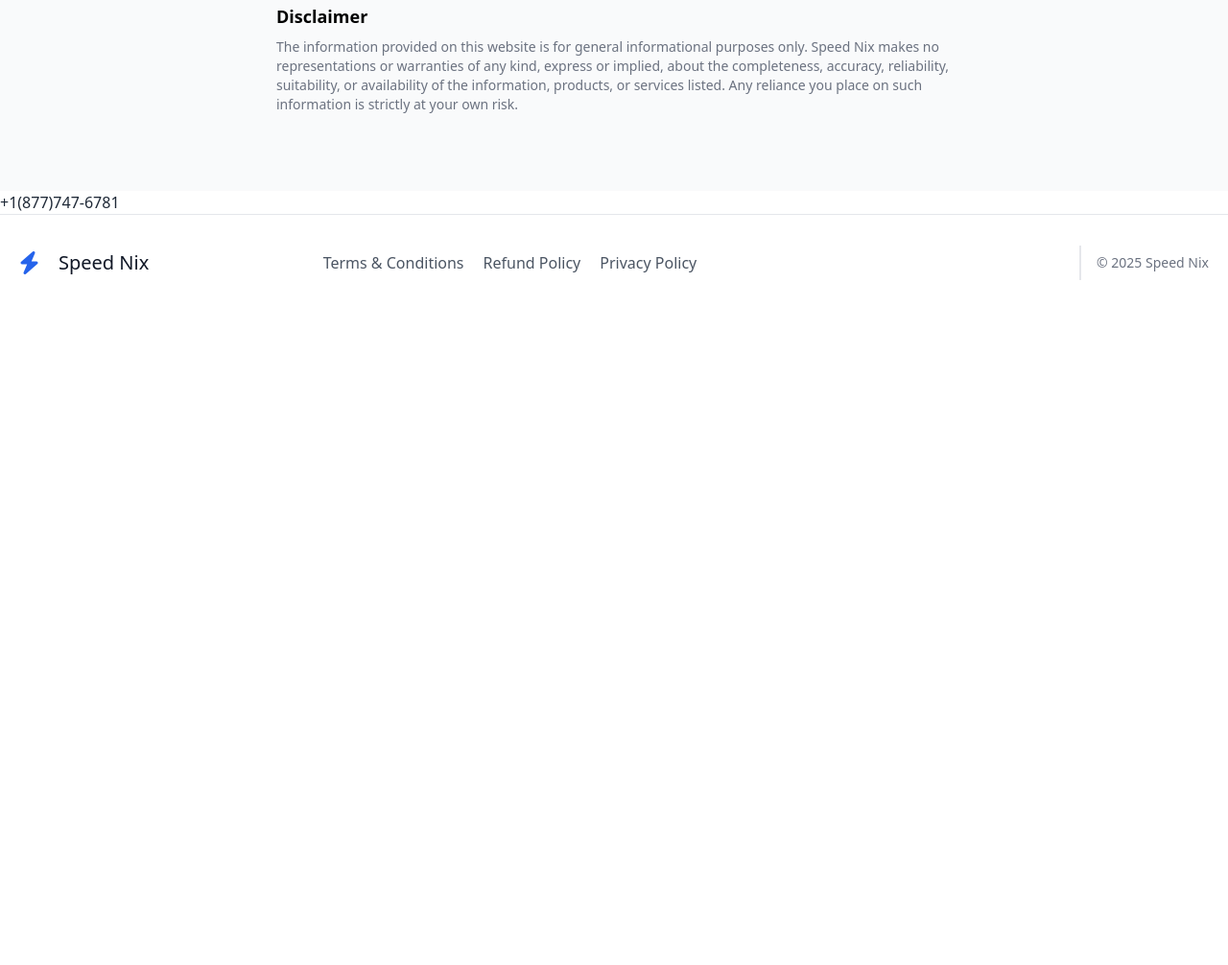
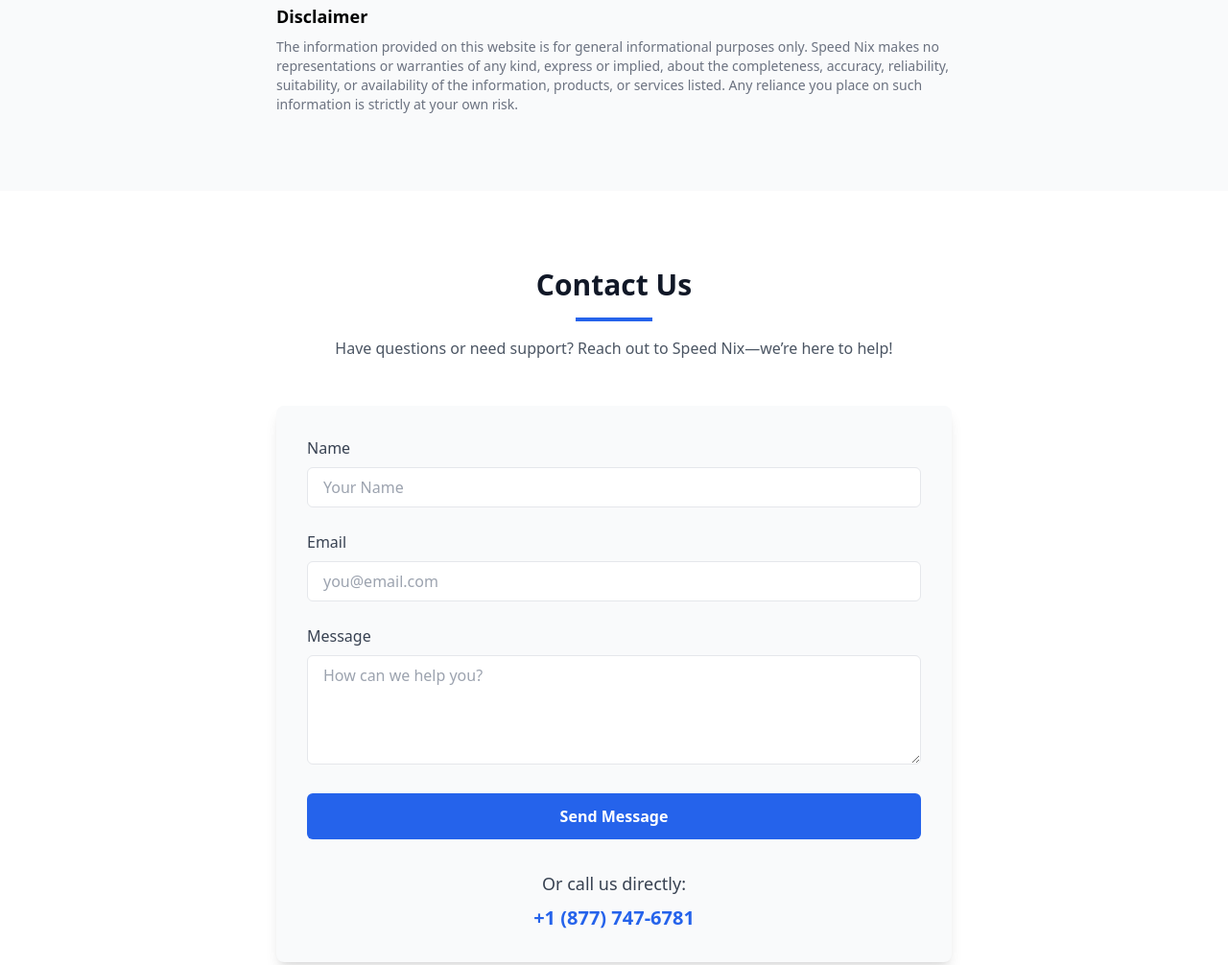
Before and after one commit to sitehyp3/Speednix, a plain HTML site: page index.html in a window 1280 px wide. Shown: the part 3846-4852 px from the top of the page at 96% size. Before the commit the page ends 4170 px from the top, so only its background shows below. Drawn offline with nearby package versions, Linux system fonts and the light colour scheme.

Commit message:
Update index.html

```diff
--- a/index.html
+++ b/index.html
@@ -330,7 +330,44 @@
             }
         </script>
     </section>
-+1(877)747-6781
+
+
+<section id="contact" class="py-20 bg-white">
+    <div class="max-w-3xl mx-auto px-4 sm:px-6 lg:px-8">
+        <div class="text-center mb-12">
+            <h2 class="text-3xl font-bold text-gray-900 mb-4">Contact Us</h2>
+            <div class="w-20 h-1 bg-blue-600 mx-auto"></div>
+            <p class="mt-4 text-gray-600">Have questions or need support? Reach out to Speed Nix—we’re here to help!</p>
+        </div>
+        <div class="bg-gray-50 rounded-lg shadow-lg p-8">
+            <form class="space-y-6">
+                <div>
+                    <label for="name" class="block text-gray-700 font-medium mb-2">Name</label>
+                    <input type="text" id="name" name="name" required class="w-full px-4 py-2 border rounded-md focus:ring-2 focus:ring-blue-600" placeholder="Your Name">
+                </div>
+                <div>
+                    <label for="email" class="block text-gray-700 font-medium mb-2">Email</label>
+                    <input type="email" id="email" name="email" required class="w-full px-4 py-2 border rounded-md focus:ring-2 focus:ring-blue-600" placeholder="you@email.com">
+                </div>
+                <div>
+                    <label for="message" class="block text-gray-700 font-medium mb-2">Message</label>
+                    <textarea id="message" name="message" rows="4" required class="w-full px-4 py-2 border rounded-md focus:ring-2 focus:ring-blue-600" placeholder="How can we help you?"></textarea>
+                </div>
+                <button type="submit" class="w-full bg-blue-600 text-white py-3 rounded-md font-semibold hover:bg-blue-700 transition">Send Message</button>
+            </form>
+            <div class="mt-8 text-center">
+                <p class="text-gray-700 text-lg font-medium">Or call us directly:</p>
+                <a href="tel:+18777476781" class="text-blue-600 text-xl font-bold hover:underline block mt-2">
+                    +1 (877) 747-6781
+                </a>
+            </div>
+        </div>
+    </div>
+</section>
+
+
+
+
     <!-- Footer -->
     <footer class="text-gray-600 body-font bg-white border-t">
         <div class="container px-5 py-8 mx-auto flex items-center sm:flex-row flex-col">
```
